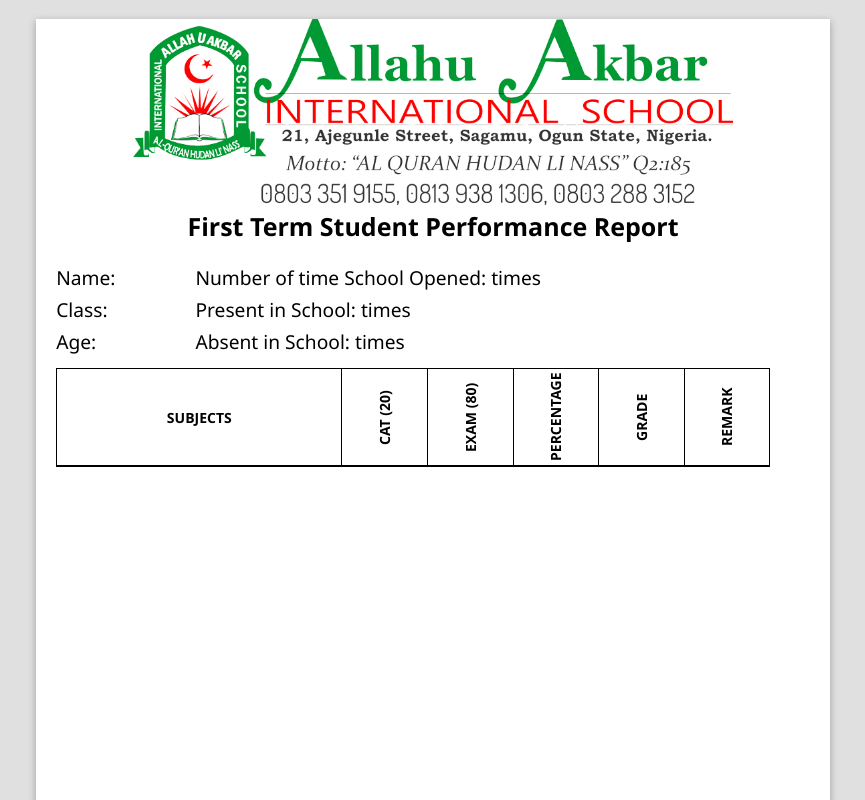
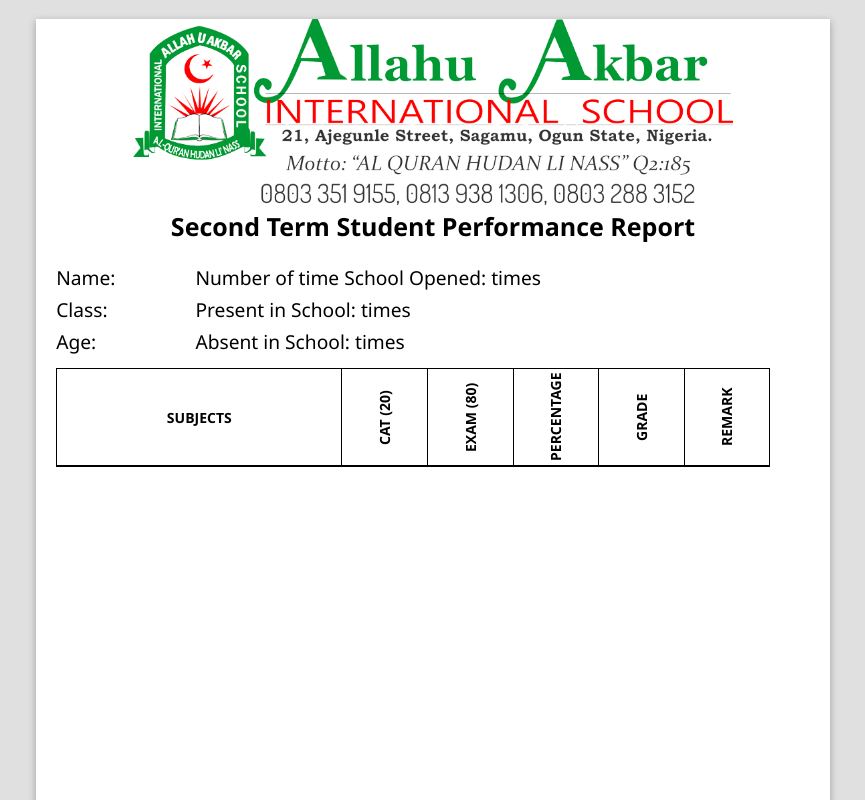
Before and after one commit to fawazming/aaisRPsheet, a plain HTML site: page index.html in a window 1280 px wide. Shown: the top 800 px of the page, without its empty margins (207-1072 px from the left). Drawn offline with Linux system fonts and the light colour scheme; no server answers.

Commit message:
Update term in index.html

```diff
--- a/index.html
+++ b/index.html
@@ -24,7 +24,7 @@
         <div class="container sheet padding-5mm">
             <header>
                 <img class="logo" src="logo.png" width="600px" alt="">
-                <p class="title">First Term Student Performance Report</p>
+                <p class="title">Second Term Student Performance Report</p>
                 <div class="details">
                     <div class="float-left">
                         <p class="name">Name: <b id="sname"></b> </p>
```
